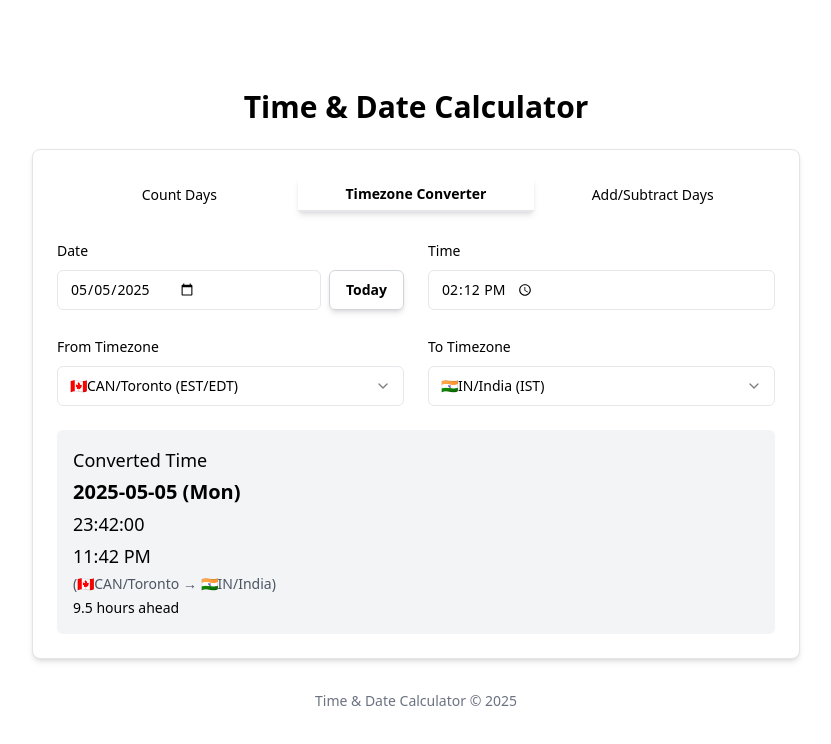
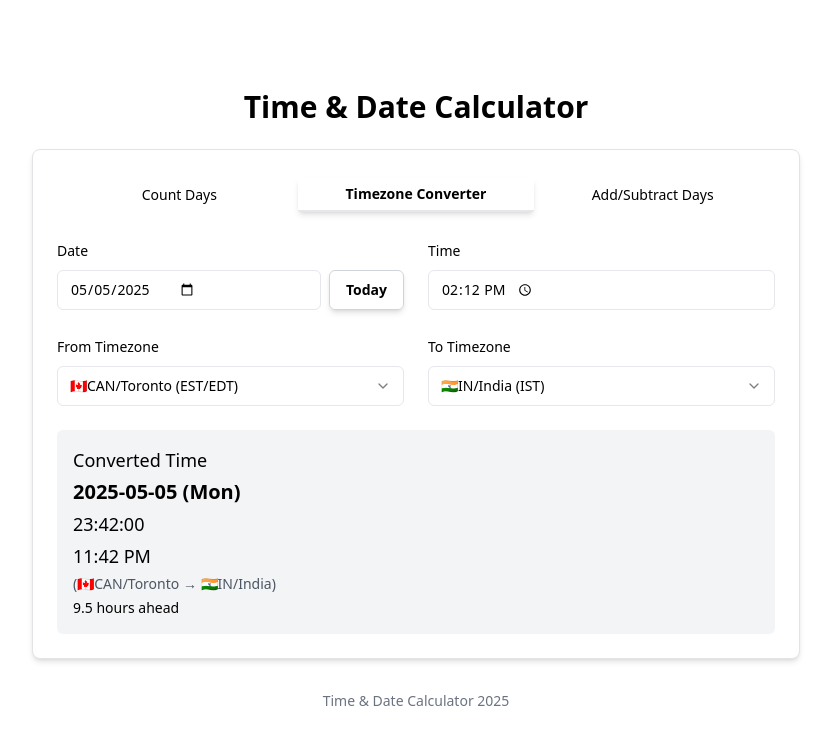
Before and after one commit to aziddy/time-date, a React (Vite) app: page / in a window 1280 px wide. Shown: the top 744 px of the page, without its empty margins (224-1055 px from the left). Built offline with nearby package versions, Linux system fonts and the light colour scheme.

Commit message:
Update App.tsx

```diff
--- a/src/App.tsx
+++ b/src/App.tsx
@@ -36,7 +36,7 @@ function App() {
       </div>
 
       <footer className="mt-8 text-center text-sm text-gray-500">
-        <p>Time & Date Calculator © {new Date().getFullYear()}</p>
+        <p>Time & Date Calculator {new Date().getFullYear()}</p>
       </footer>
     </div>
   )
```
